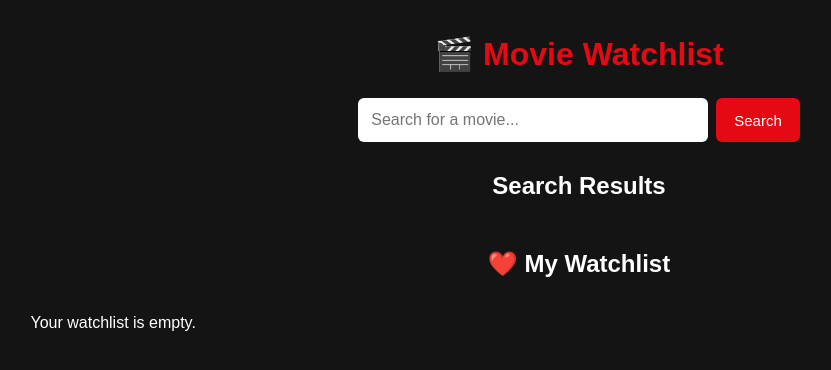
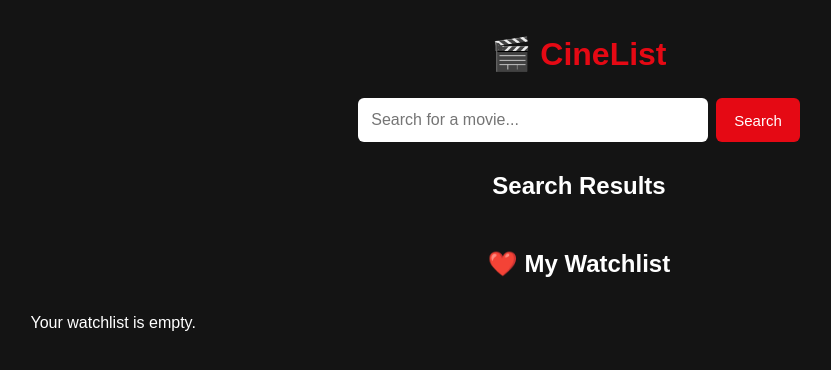
Before and after one commit to lenkalashivanireddy/movie-watchlist, a website: page index.html in a window 1280 px wide. Shown: the whole page, without its empty margins (61-892 px from the left). Drawn offline with Linux system fonts and the light colour scheme.

Commit message:
Add CineList PWA

```diff
--- a/index.html
+++ b/index.html
@@ -5,14 +5,21 @@
     <meta charset="UTF-8">
     <meta name="viewport" content="width=device-width, initial-scale=1.0">
 
-    <title>Movie Watchlist</title>
+    <title>CineList</title>
+
+    <!-- PWA -->
+    <link rel="manifest" href="manifest.json">
+    <meta name="theme-color" content="#141414">
+    <meta name="apple-mobile-web-app-capable" content="yes">
+    <meta name="apple-mobile-web-app-status-bar-style" content="black">
+    <meta name="apple-mobile-web-app-title" content="CineList">
 
     <link rel="stylesheet" href="style.css">
 </head>
 
 <body>
 
-    <h1>🎬 Movie Watchlist</h1>
+    <h1>🎬 CineList</h1>
 
     <div class="search-container">
         <input type="text" placeholder="Search for a movie...">
```
Also changed, not shown: icons/icon-192.png (added), icons/icon-512.png (added), manifest.json (added).
